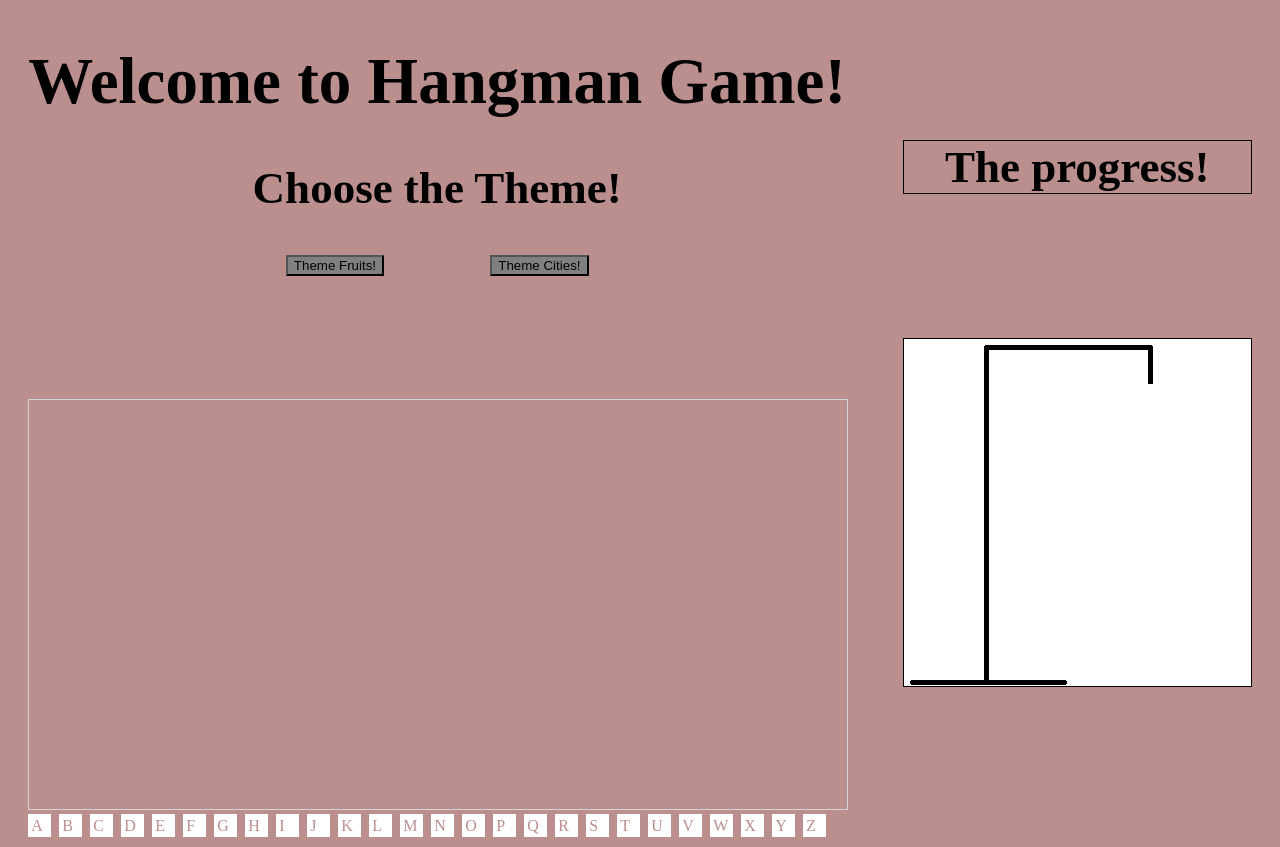
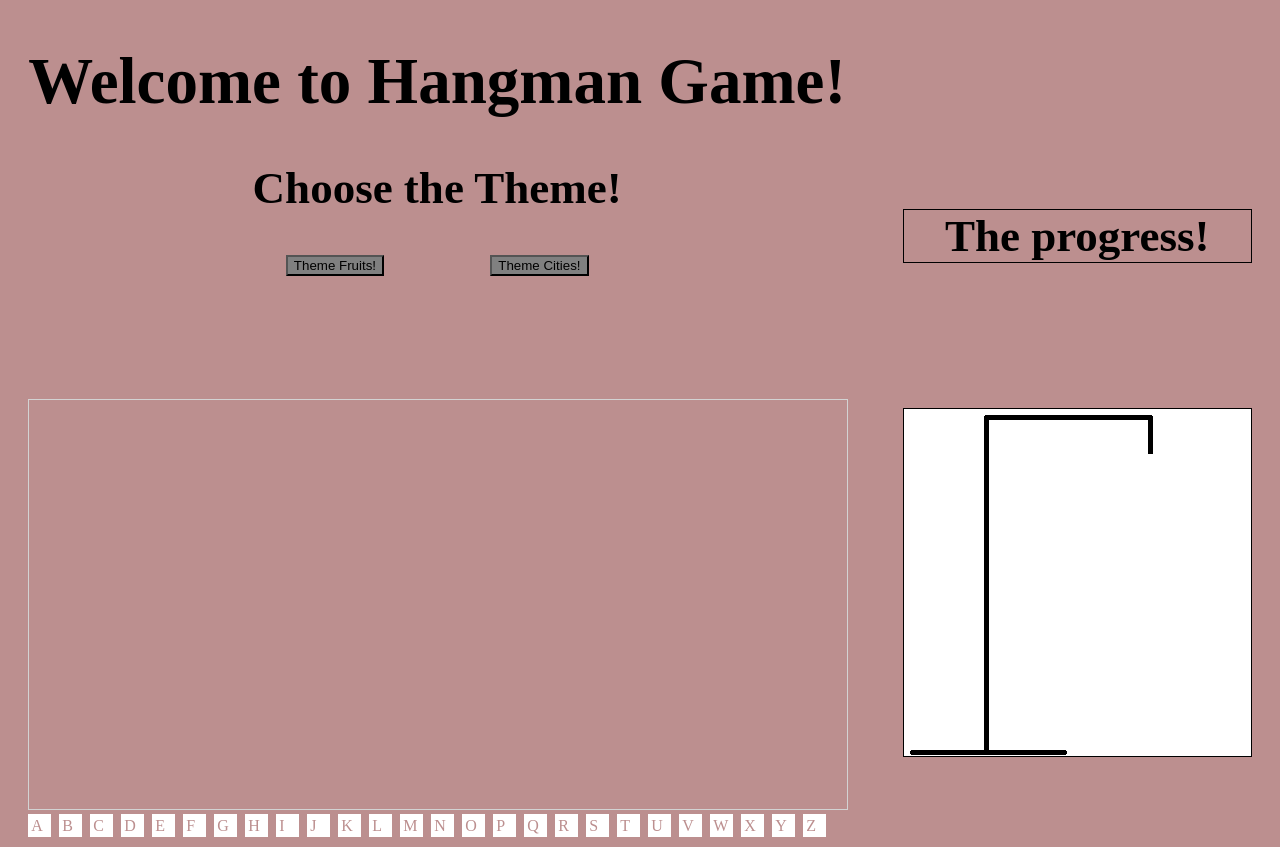
Before and after one commit to rasha-massoud/Hangman-Game, a plain HTML site: page index.html in a window 1280 px wide. Drawn offline with Linux system fonts and the light colour scheme.

```diff
--- a/index.html
+++ b/index.html
@@ -51,9 +51,9 @@
             </div>
         </div>
         <div>
-            <h2 style="margin-top: 40%; border: 1px solid black;">The progress!</h2>
+            <h2 id="progress">The progress!</h2>
             <h2 id="Discovered"></h2>
-            <img id="Image" src="Images\0.png" />
+            <img id="Image" name="image" src="Images\0.png" />
         </div>
     </div>
     <script src="script.js" type="text/javascript"></script>
```
Also changed, not shown: 1 other file.
